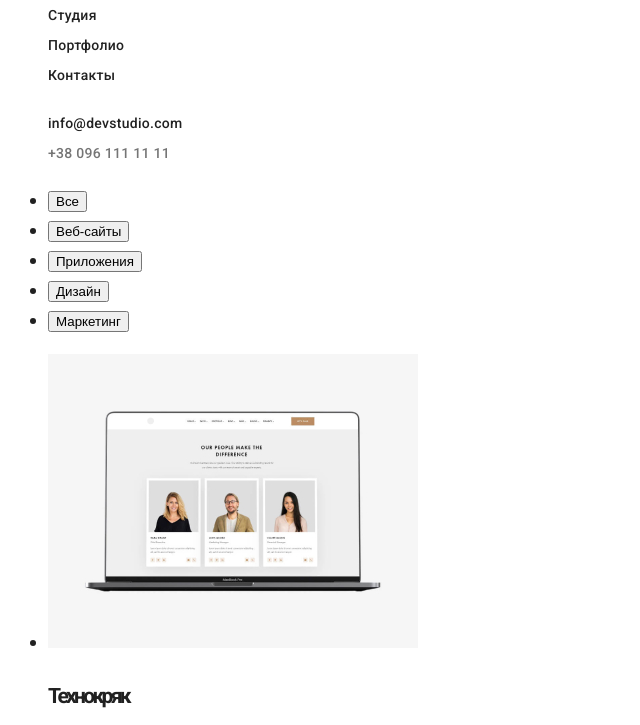
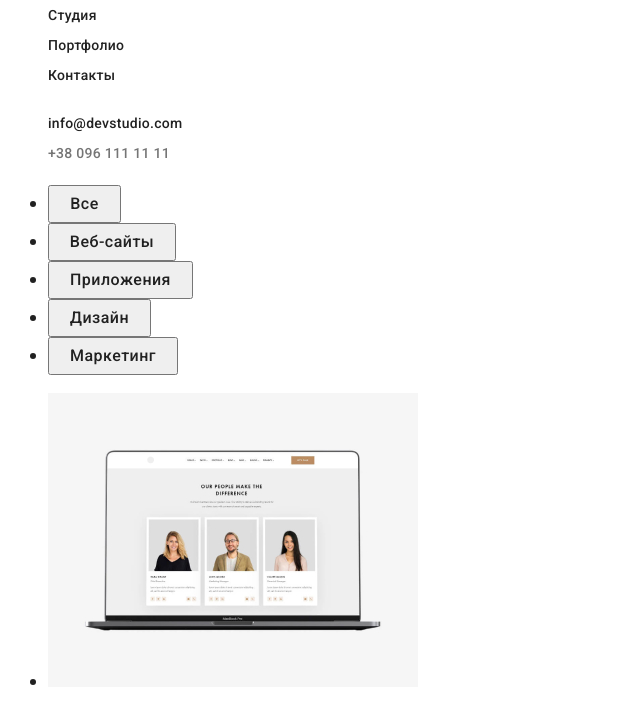
Before and after one commit to SerheyStovbun/goit-markup-hw-02, a plain HTML site: page portfolio.html in a window 1280 px wide. Shown: the part 60-785 px from the top of the page, without its empty margins (0-640 px from the left). Drawn offline with Linux system fonts and the light colour scheme.

Commit message:
portfolio css started

```diff
--- a/css/style.css
+++ b/css/style.css
@@ -106,7 +106,7 @@ width: 696px;
 }
 
 /*ПОЧАТОК!! Проблема з позиціонуванням кнопки та посилання*/
-.button button {
+.hero-button {
 position: absolute;
     width: 200px;
     height: 50px;
@@ -116,9 +116,8 @@ position: absolute;
     background: #2196F3;
     box-shadow: 0px 4px 4px rgba(0, 0, 0, 0.15);
     border-radius: 4px;
-    margin-top: 30;
-    padding-top: 30;
-    border-top: 30;
+    margin-top: 30px;
+
 
 
 
@@ -182,7 +181,10 @@ position: absolute;
 }
 
 /*Index.html Our team*/
+.team{
 
+        background: #F5F4FA;
+}
 .team-title-h2{
 font-family: var(--primary-font-family);
     font-style: normal;
@@ -281,3 +283,196 @@ color: var(--primary-white-color);
 }
 
 /* portfolio.html style*/
+/*Portfolio head -- The same as for index.html-- go to row 31*/
+
+/*Portfolio navigation*/
+
+.portfolio-allbutton{
+    width: 73px;
+        height: 38px;
+        left: 495px;
+        top: 174px;
+        background: #F5F4FA;
+        border-radius: 4px;
+}
+.allbutton{
+    width: 73px;
+        height: 38px;
+        left: 495px;
+        top: 174px;
+
+
+}
+.allbutton span{
+    width: 29px;
+        height: 26px;
+        left: 517px;
+        top: 180px;
+
+        font-family: 'Roboto';
+        font-style: normal;
+        font-weight: 500;
+        font-size: 16px;
+        line-height: 26px;
+        /* identical to box height, or 162% */
+
+        text-align: center;
+        letter-spacing: 0.03em;
+
+        color: var(--primary-text-color);
+}
+
+.portfolio-webbutton{
+
+    width: 128px;
+        height: 38px;
+        left: 576px;
+        top: 174px;
+
+        background: #F5F4FA;
+        border-radius: 4px;
+}
+.webbutton{
+width: 128px;
+    height: 38px;
+    left: 576px;
+    top: 174px;
+
+    font-family: 'Roboto';
+    font-style: normal;
+    font-weight: 500;
+    font-size: 16px;
+    line-height: 26px;
+    /* identical to box height, or 162% */
+
+    text-align: center;
+    letter-spacing: 0.03em;
+
+    color: #212121;
+}
+.webbutton span{
+width: 84px;
+    height: 26px;
+    left: 598px;
+    top: 180px;
+
+    font-family: 'Roboto';
+    font-style: normal;
+    font-weight: 500;
+    font-size: 16px;
+    line-height: 26px;
+    /* identical to box height, or 162% */
+
+    text-align: center;
+    letter-spacing: 0.03em;
+
+    color: #212121;
+}
+
+.portfolio-appbutton{
+    width: 145px;
+        height: 38px;
+        left: 712px;
+        top: 174px;
+
+        background: #F5F4FA;
+        border-radius: 4px;
+}
+.appbutton{
+width: 145px;
+    height: 38px;
+    left: 712px;
+    top: 174px;
+
+
+}
+.appbutton span{
+width: 101px;
+    height: 26px;
+    left: 734px;
+    top: 180px;
+
+    font-family: 'Roboto';
+    font-style: normal;
+    font-weight: 500;
+    font-size: 16px;
+    line-height: 26px;
+    /* identical to box height, or 162% */
+
+    text-align: center;
+    letter-spacing: 0.03em;
+
+    color: #212121;
+}
+
+.portfolio-designbutton{
+    width: 103px;
+        height: 38px;
+        left: 865px;
+        top: 174px;
+
+        background: #F5F4FA;
+        border-radius: 4px;
+}
+.designbutton{
+width: 103px;
+    height: 38px;
+    left: 865px;
+    top: 174px;
+
+
+}
+.designbutton span{
+width: 59px;
+    height: 26px;
+    left: 887px;
+    top: 180px;
+
+    font-family: 'Roboto';
+    font-style: normal;
+    font-weight: 500;
+    font-size: 16px;
+    line-height: 26px;
+    /* identical to box height, or 162% */
+
+    text-align: center;
+    letter-spacing: 0.03em;
+
+    color: var(--primary-text-color);
+}
+
+.portfolio-marketingbutton{
+    width: 130px;
+        height: 38px;
+        left: 976px;
+        top: 174px;
+
+        background: #F5F4FA;
+        border-radius: 4px;
+}
+.marketingbutton{
+width: 130px;
+    height: 38px;
+    left: 976px;
+    top: 174px;
+
+
+}
+.marketingbutton span{
+width: 86px;
+    height: 26px;
+    left: 998px;
+    top: 180px;
+
+    font-family: 'Roboto';
+    font-style: normal;
+    font-weight: 500;
+    font-size: 16px;
+    line-height: 26px;
+    /* identical to box height, or 162% */
+
+    text-align: center;
+    letter-spacing: 0.03em;
+
+    color: var(--primary-text-color);
+}
--- a/portfolio.html
+++ b/portfolio.html
@@ -12,7 +12,7 @@
     <link rel="stylesheet" href="./css/style.css">
 </head>
 <body>
-    <!--Шапка сайта-->
+    <!--Шапка сайта /Head-->
     <header class="page-header">
         <nav>
         <a href="./index.html" class="header-logo"> Web<span>Studio</span>
@@ -34,14 +34,14 @@
     <main>
         <!--Portfolio navigation-->
         <ul class="portfolio-filters">
-            <li class="portfolio-button"><button type="button">Все</button> </li>
-            <li class="portfolio-button"><button type="button">Веб-сайты</button></li>
-            <li class="portfolio-button "><button type="button">Приложения</button></li>
-            <li class="portfolio-button "><button type="button">Дизайн</button></li>
-            <li class="portfolio-button "><button type="button">Маркетинг</button></li>
+            <li class="portfolio-allbutton"><button class=" allbutton" type="button"><span>Все</span></button> </li>
+            <li class="portfolio-webbutton"><button class=" webbutton" type="button"><span>Веб-сайты</span></button></li>
+            <li class="portfolio-appbutton"><button class=" appbutton" type="button"><span>Приложения</span></button></li>
+            <li class="portfolio-designbutton"><button class=" designbutton" type="button"><span>Дизайн</span></button></li>
+            <li class="portfolio-marketingbutton"><button class=" marketingbutton" type="button"><span>Маркетинг</span></button></li>
         </ul>
 
-        <!--Примеры работ-->
+        <!--Примеры работ /Job sample-->
         <section class="section">
             <!--Tag <h2></h2> content will be hidden by CSS in the future. At this time used HTML-->
 
```
Also changed, not shown: index.html (+1 -1 lines), images/portfolio-img/imgПроектLAB.jpg (renamed from images/portfolio-img/imgПроект LAB.jpg).
